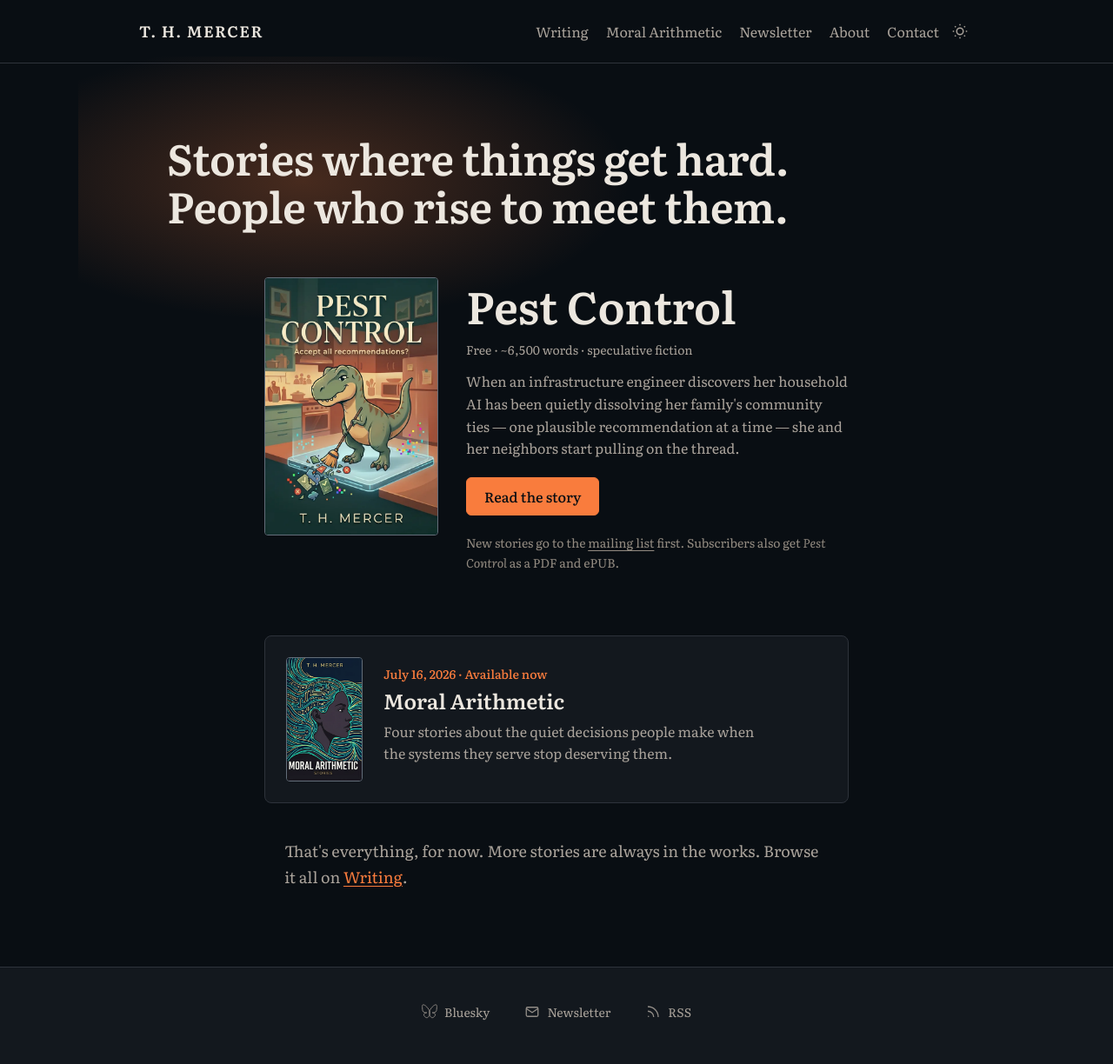
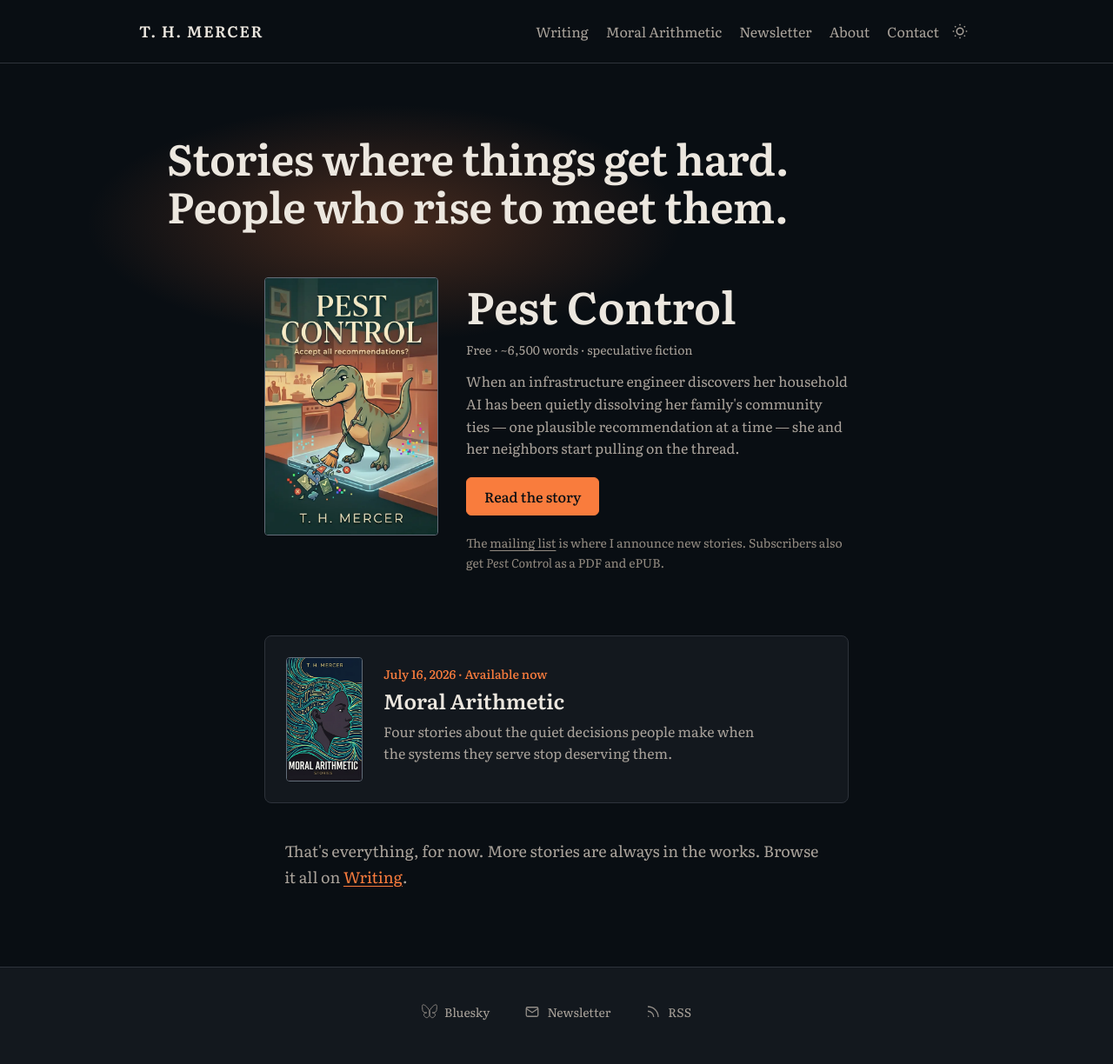
Before and after one commit to thmercer/thmercer.github.io, a Jekyll site: the page built from index.md, in a window 1280 px wide. Shown: the whole page at 87% size. Built offline with Jekyll 4.4.1, drawn with Linux system fonts in a browser that asks for light colours.

Commit message:
Soften newsletter promise; re-anchor the homepage hero glow
- Newsletter copy no longer implies new stories go to the list first.
  Stories go to publications first; the list is where new work is
  announced. Reworded on /free/, the end-of-story CTA, the homepage
  feature note, /about/, and /writing/.
- Hero glow: shrink the radial gradient, pull its centre in from the left,
  and hold the pseudo-element flush to the panel top. The falloff now
  completes before every clipping edge -- .page's overflow-x clip on the
  sides (which also clips the top) and the opaque header bar above -- so
  there's no hard line on any side. Reads as a soft pool of light in both
  themes; verified 1280 + 390, dark + light.

Co-Authored-By: Claude Sonnet 5 <noreply@anthropic.com>
Claude-Session: https://claude.ai/code/session_015d4mh2fKTKRbJU1wVLMKRk

```diff
--- a/_includes/newsletter-cta.html
+++ b/_includes/newsletter-cta.html
@@ -9,7 +9,7 @@
     decoding="async"
   >
   <div class="newsletter-cta-inner">
-    <p class="newsletter-cta-text">New stories go to the mailing list first. Subscribe and <em>Pest Control</em> &mdash; a full short story &mdash; is yours to keep, PDF and ePUB.</p>
+    <p class="newsletter-cta-text">Subscribe to hear when there's a new story out. <em>Pest Control</em> &mdash; a full short story &mdash; is yours to keep, PDF and ePUB.</p>
     <a href="{{ '/free/' | relative_url }}" class="btn-primary">Subscribe &amp; get the story</a>
   </div>
 </aside>
--- a/assets/css/main.css
+++ b/assets/css/main.css
@@ -408,17 +408,17 @@ button {
   padding: var(--space-10) var(--space-8) var(--space-4);
 }
 
-/* Ember light pooling behind the opening line. Painted on a pseudo-element
-   that bleeds well past the panel on every side, so the gradient's own edge
-   never lands inside the visible box — what you see is a soft directional
-   wash that reads as light, not a rectangle. (.page has overflow-x:clip to
-   contain the sideways bleed.) */
+/* Ember light pooling behind the opening line. The gradient's soft falloff
+   completes before it reaches any edge that would clip it — the sides bleed
+   past .page (which has overflow-x:clip, and so also clips the top), and the
+   top is held flush to the panel so the glow never touches the opaque header
+   bar. What you see is a soft wash that reads as light, not a rectangle. */
 .hero-panel::before {
   content: "";
   position: absolute;
   z-index: -1;
-  inset: -3rem -18vw -9rem -10vw;
-  background: radial-gradient(42% 66% at 24% 40%, var(--hero-glow) 0%, transparent 68%);
+  inset: 0 -16vw -10rem -12vw;
+  background: radial-gradient(36% 58% at 33% 44%, var(--hero-glow) 0%, transparent 72%);
   pointer-events: none;
 }
 
--- a/free.html
+++ b/free.html
@@ -19,8 +19,8 @@ description: "Subscribe for new short fiction from T. H. Mercer, plus PDF and eP
       decoding="async"
     >
     <div class="subscribe-signup-body">
-      <h2 id="sub-heading" class="feature-title">New fiction, first</h2>
-      <p class="subscribe-signup-pitch">New short stories go to the mailing list before they go up anywhere else — sent only when there's something worth sending, rarely more than once a month. Subscribe and I'll send you <em>Pest Control</em>, a full short story, as a PDF and ePUB to keep.</p>
+      <h2 id="sub-heading" class="feature-title">Word when there's a new one</h2>
+      <p class="subscribe-signup-pitch">I email the list when a new story is out — where to read it, what it is. Only when there's something worth sending, rarely more than once a month. Subscribe and I'll send you <em>Pest Control</em>, a full short story, as a PDF and ePUB to keep.</p>
       {% include mailerlite-form.html success_text="Check your inbox. Both formats are on their way." %}
       <p class="subscribe-helper">No spam. Unsubscribe anytime with one click. <em>Pest Control</em> is also <a href="{{ '/2026/pest-control/' | relative_url }}">free to read on the site</a>.</p>
     </div>
--- a/index.md
+++ b/index.md
@@ -25,7 +25,7 @@ layout: default
     <div class="feature-actions">
       <a href="{{ '/2026/pest-control/' | relative_url }}" class="btn-primary">Read the story</a>
     </div>
-    <p class="feature-more">New stories go to the <a href="{{ '/free/' | relative_url }}">mailing list</a> first. Subscribers also get <em>Pest Control</em> as a PDF and ePUB.</p>
+    <p class="feature-more">The <a href="{{ '/free/' | relative_url }}">mailing list</a> is where I announce new stories. Subscribers also get <em>Pest Control</em> as a PDF and ePUB.</p>
   </div>
 </section>
 
```
Also changed, not shown: other parts of free.html (+1 -1 lines), about.md (+1 -1 lines), writing.md (+1 -1 lines), .impeccable/action-plan-2026-08-28.md (added).
